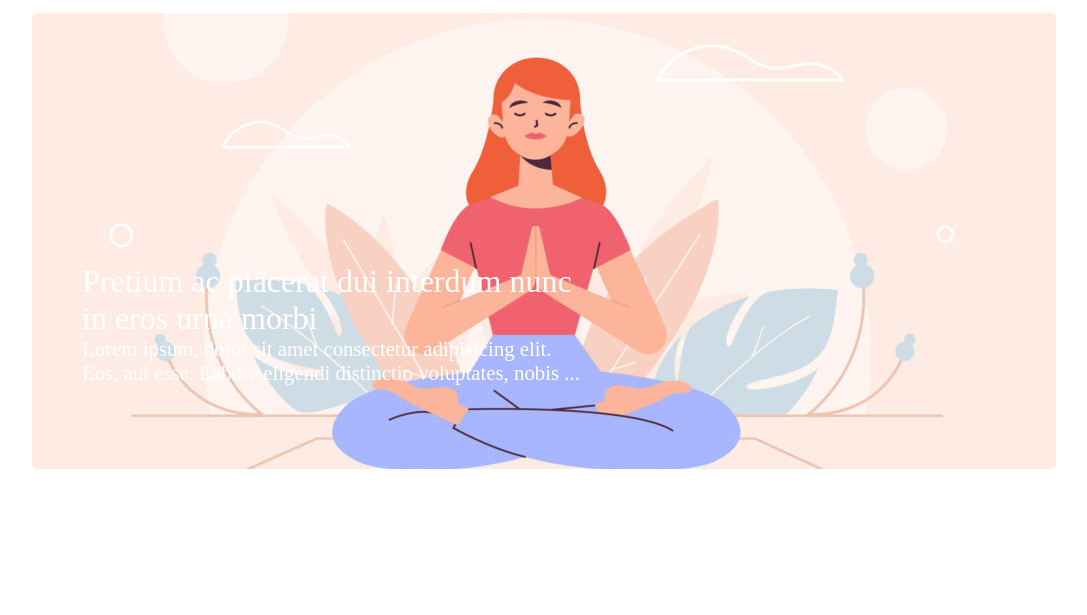
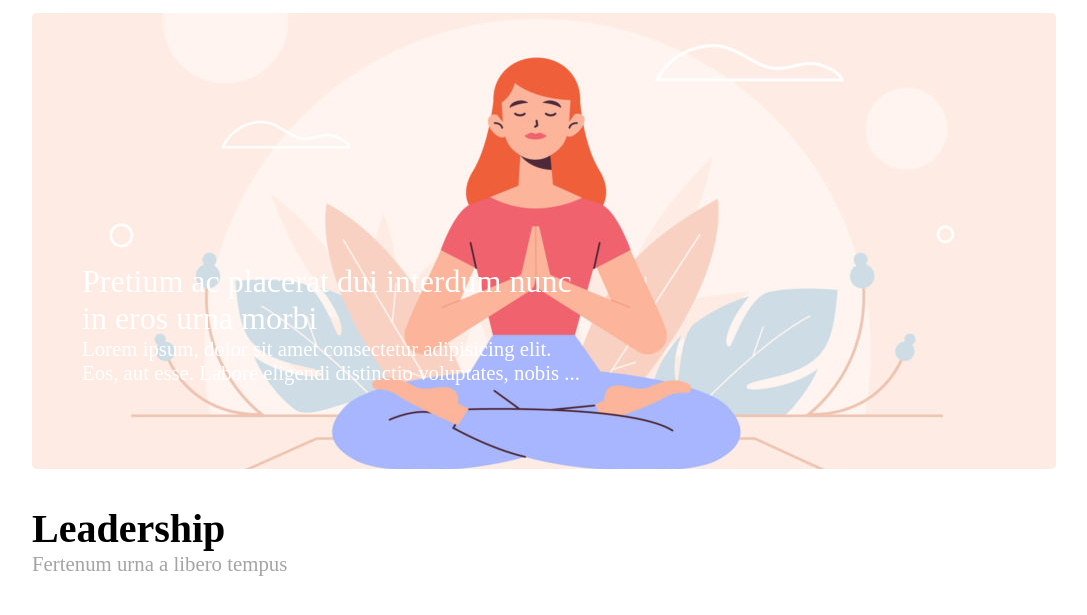
Before and after one commit to MrGaggio/htmlcss-wp, a plain HTML site: page index.html in a window 1280 px wide. Shown: the part 137-752 px from the top of the page, without its empty margins (160-1247 px from the left). Drawn offline with Linux system fonts and the light colour scheme.

Commit message:
Finita sezione Intro

```diff
--- a/css/style.css
+++ b/css/style.css
@@ -17,6 +17,9 @@ body {
     font-family: font-family: 'Montserrat', sans-serif;;
 }
 
+p {
+    font-size: 1.3rem;
+}
 
 .debug > .siteheader {
     height: 80px;
@@ -73,10 +76,6 @@ body {
     font-size: 2rem;
 }
 
-.little1 {
-    font-size: 1.3rem;
-}
-
 .descrizione {
     display: inline-block;
 }
@@ -88,6 +87,7 @@ body {
 
 .intro {
     margin-bottom: 1rem;
+    padding-top: 20px;
 
 }
 
--- a/index.html
+++ b/index.html
@@ -35,7 +35,8 @@
         <!-- /.jumbo -->
 
         <section class="intro">
-
+            <h1 style="font-size: 2.5rem;">Leadership</h1>
+            <p style="color: #A4A4A4 ;">Fertenum urna a libero tempus</p>
         </section>
         <!-- /.intro -->
 
```
